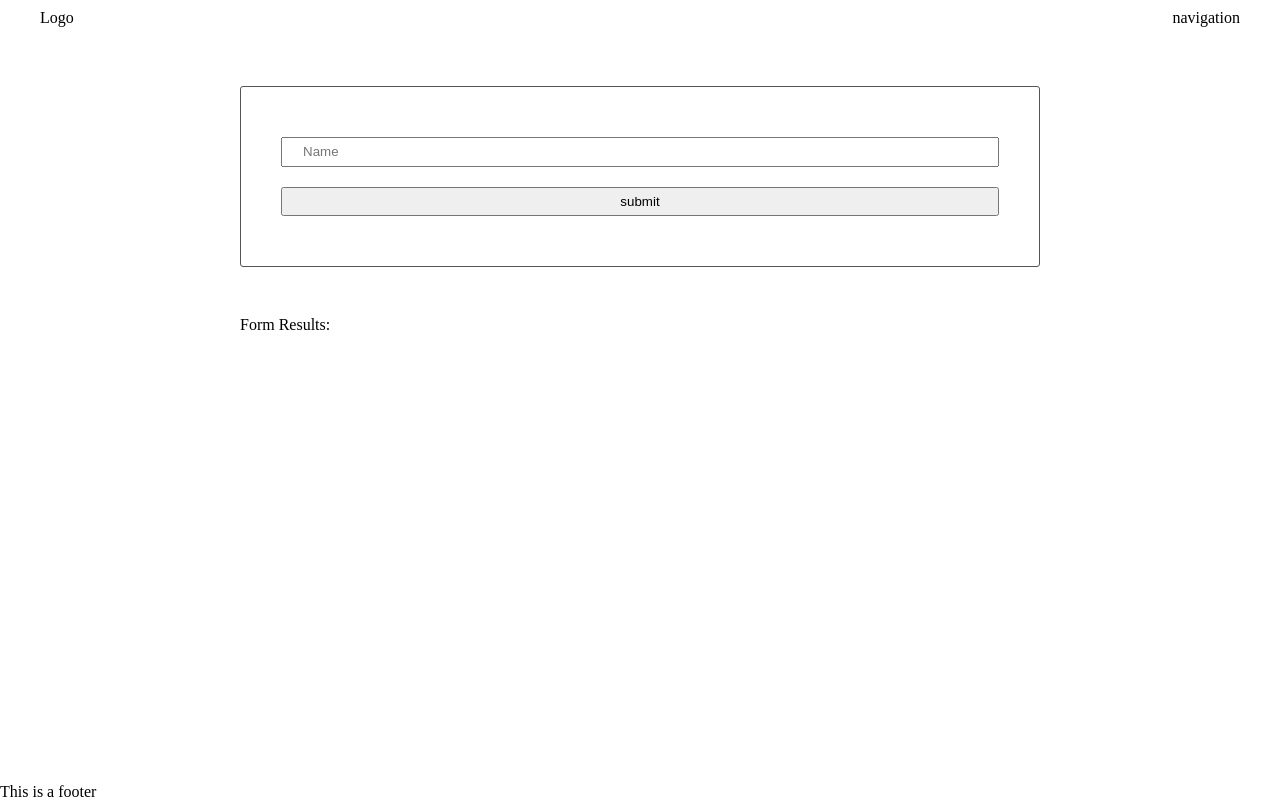
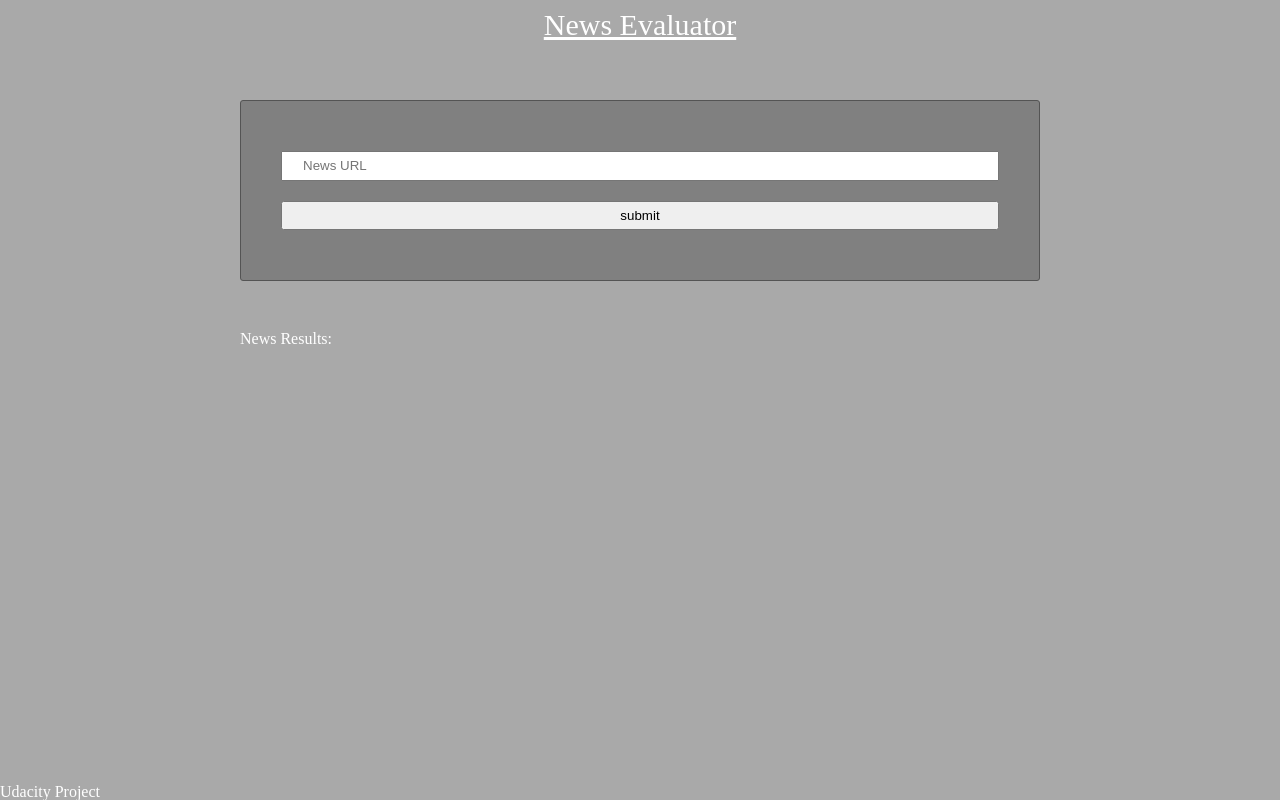
Before and after one commit to wintheranna/Evaluate-news-app, a website built with webpack: page src/client/views/index.html in a window 1280 px wide. Built offline with nearby package versions, Linux system fonts and the light colour scheme.

Commit message:
Add style changes

```diff
--- a/src/client/js/formHandler.js
+++ b/src/client/js/formHandler.js
@@ -15,10 +15,10 @@ function handleSubmit(event) {
     fetch('http://localhost:8081/test')
     .then(res => {
         return res.json()
-      })
+    })
     .then(function(data) {
         document.getElementById('results').innerHTML = data.message
-    });
+    })
     }
 
 /* Function to POST data */
@@ -34,7 +34,6 @@ const postData = async (url='', data={}) => {
     console.log(response);
   } catch(error) {
       console.log('error', error);
-      alert("Invalid URL, try again!");
     }
 }
 
--- a/src/client/styles/base.scss
+++ b/src/client/styles/base.scss
@@ -2,6 +2,8 @@ body {
     display: flex;
     flex-direction: column;
     min-height: 100vh;
+    background-color: darkgrey;
+    color: white;
 }
 
 main {
--- a/src/client/styles/form.scss
+++ b/src/client/styles/form.scss
@@ -2,6 +2,7 @@ form {
     border: 1px solid #545454;
     border-radius: 3px;
     padding: 40px;
+    background-color: grey;
 }
 
 input {
--- a/src/client/styles/header.scss
+++ b/src/client/styles/header.scss
@@ -1,5 +1,7 @@
 header {
     display: flex;
-    justify-content: space-between;
+    justify-content: center;
     padding: 10px 40px;
+    font-size: 30px;
+    text-decoration: underline;
 }
--- a/src/client/views/index.html
+++ b/src/client/views/index.html
@@ -8,31 +8,31 @@
     <body>
 
         <header>
-            <div class="">
-                Logo
+            <div class="h1">
+                News Evaluator
             </div>
             <div class="">
-                navigation
+
             </div>
         </header>
 
         <main>
             <section>
                 <form class="" onsubmit="return Client.handleSubmit(event)">
-                    <input id="name" type="text" name="input" value="" onblur="onBlur()" placeholder="Name">
+                    <input id="name" type="text" name="input" value="" placeholder="News URL">
                     <input type="submit" name="" value="submit"
                     onclick="return Client.handleSubmit(event)" onsubmit="return Client.handleSubmit(event)">
                 </form>
             <section>
 
             <section>
-                <strong>Form Results:</strong>
+                <strong>News Results:</strong>
                 <div id="results"></div>
             </section>
         </main>
 
         <footer>
-            <p>This is a footer</p>
+            <p>Udacity Project</p>
         </footer>
         <script>
             // Check that service workers are supported
```
Also changed, not shown: src/client/js/formHandler.test.js (+2 -2 lines), src/server/index.js (+3 -4 lines), src/server/index.test.js (+1 -1 lines), src/server/mockAPI.test.js (+1 -1 lines), README.md.
